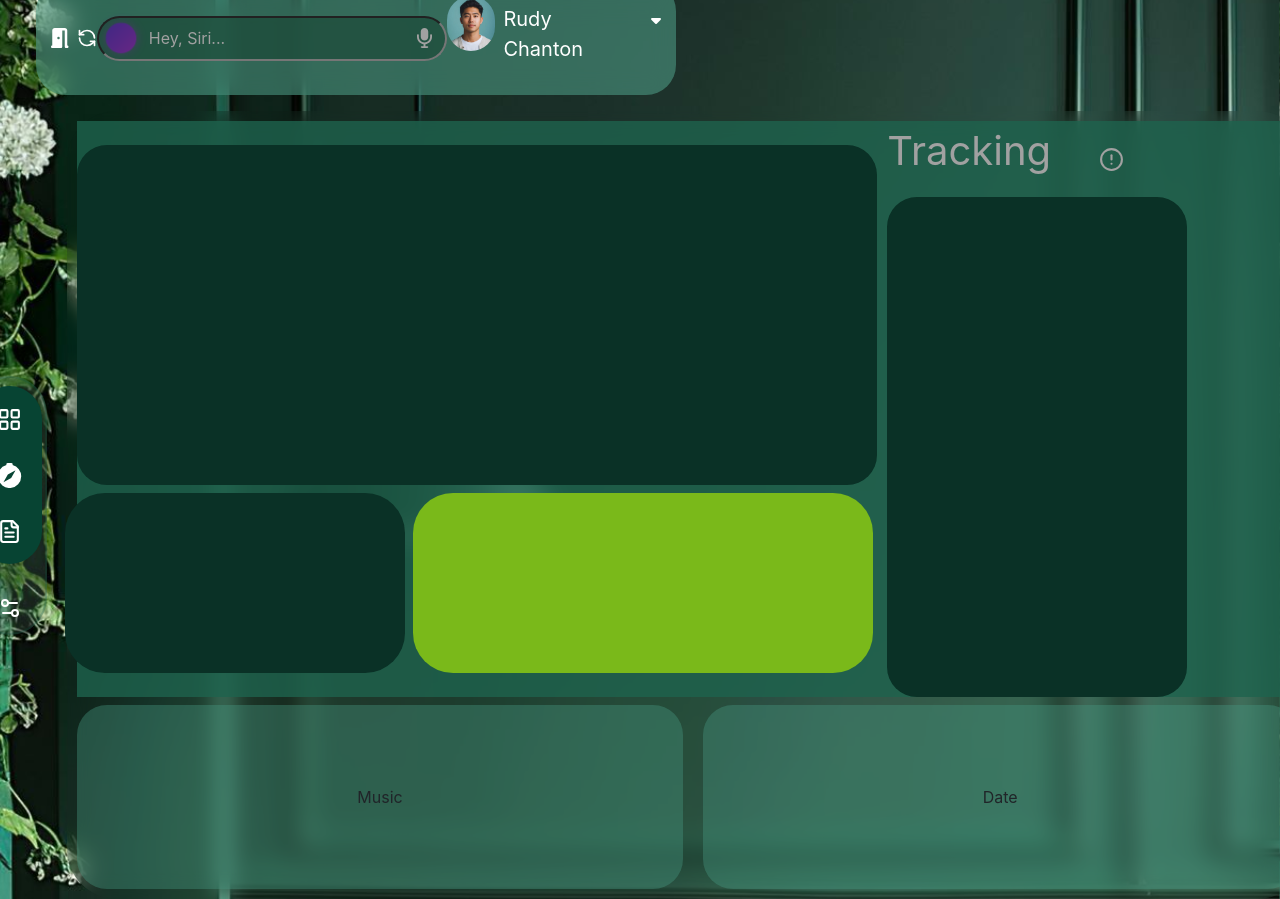
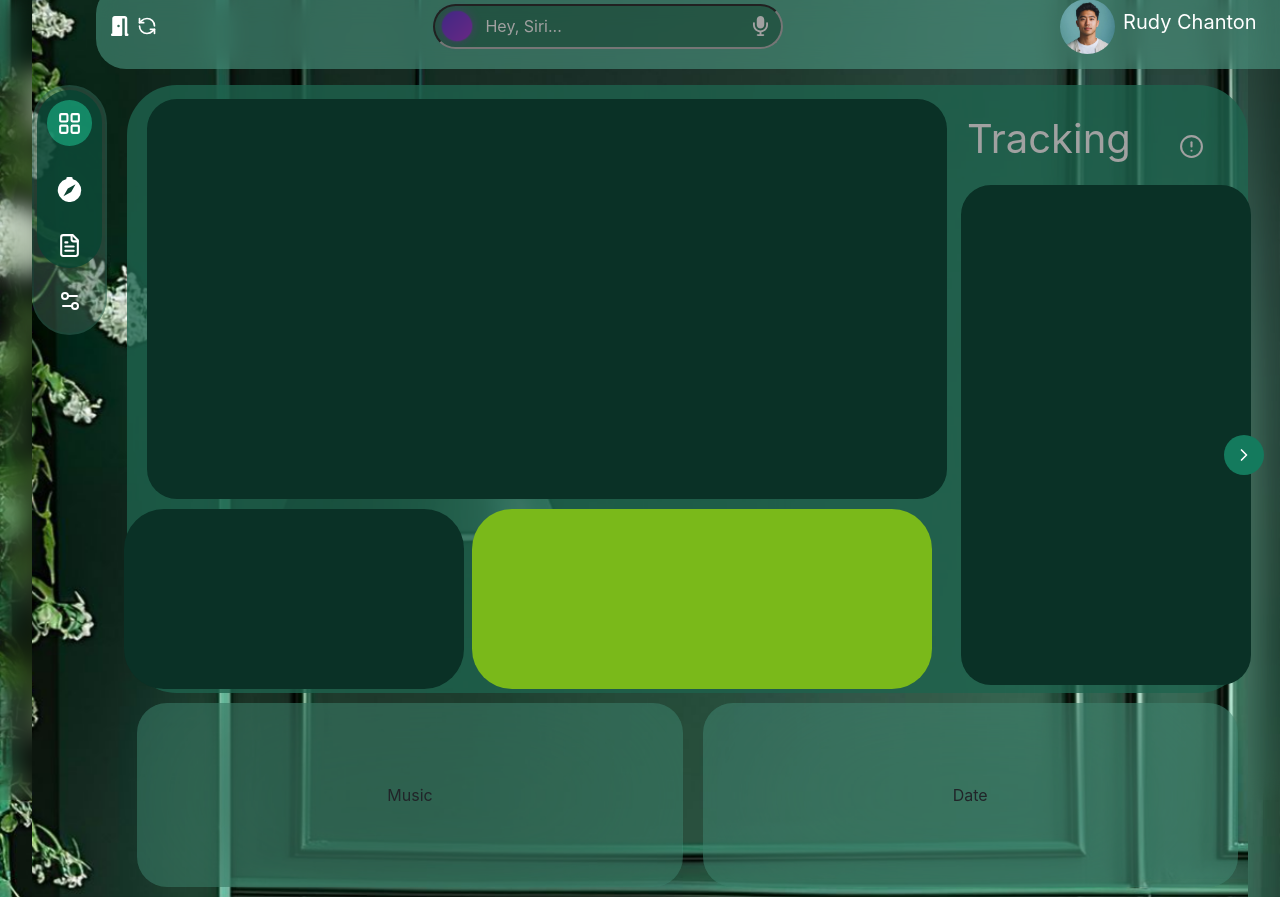
Before and after one commit to brucetravis/gokijany_dashboard_updated, a React (Create React App) app: page /home in a window 1280 px wide. Shown: the top 899 px of the page. Built offline with nearby package versions, Linux system fonts and the light colour scheme.

Commit message:
Home page updates

```diff
--- a/src/App.css
+++ b/src/App.css
@@ -1,5 +1,5 @@
 .app-components {
     display: flex;
-    align-items: center;
+    /* align-items: center; */
     gap: 20px;
 }
--- a/src/components/header/Header.css
+++ b/src/components/header/Header.css
@@ -10,7 +10,8 @@ header {
     border-radius: 30px;
     background-color: rgba(86, 172, 147, 0.5);
     /* backdrop-filter: blur(12px); */
-    width: 50vw;
+    /* width: 50vw; */
+    width: 100%;
 }
 
 .siri {
--- a/src/components/homecomponents/bigdiv/BigDiv.css
+++ b/src/components/homecomponents/bigdiv/BigDiv.css
@@ -1,5 +1,6 @@
 .big-div {
-    padding: 170px 400px;
+    padding: 200px 400px;
     background-color: rgb(10, 49, 38);
     border-radius: 30px;
+    margin: 10px;
 }
--- a/src/components/homecomponents/date/Date.css
+++ b/src/components/homecomponents/date/Date.css
@@ -1,5 +1,5 @@
 .date-page {
-    padding: 80px 280px;
+    padding: 80px 250px;
     background-color: rgba(72, 150, 128, 0.4);
     /* background: transparent; */
     backdrop-filter: blur(100px);
--- a/src/components/homecomponents/music/Music.css
+++ b/src/components/homecomponents/music/Music.css
@@ -1,5 +1,5 @@
 .music-page {
-    padding: 80px 280px;
+    padding: 80px 250px;
     background-color: rgba(72, 150, 128, 0.4);
     /* background: transparent; */
     backdrop-filter: blur(100px);
--- a/src/components/homecomponents/tracking/TrackingDiv.css
+++ b/src/components/homecomponents/tracking/TrackingDiv.css
@@ -1,5 +1,22 @@
 .tracking-div {
-    padding: 250px 150px;
+    padding: 250px 145px;
     background-color: rgb(10, 49, 38);
     border-radius: 30px;
+    margin-right: -1vw;
+    margin-bottom: 1vh;
+    margin-left: -0.5vw;
+    position: relative;
+    /* margin: 15px; */
+    /*margin-left:  */
 }
+
+
+.right-arrows {
+    border-radius: 50px;
+    background-color: rgb(20, 122, 93);
+    padding: 10px;
+    display: flex;
+    gap: 2px;
+    position: absolute;
+    right: -1vw;
+}
--- a/src/components/homecomponents/tracking/TrackingDiv.js
+++ b/src/components/homecomponents/tracking/TrackingDiv.js
@@ -1,8 +1,22 @@
 import React from 'react'
 import './TrackingDiv.css'
+import { ChevronRight } from 'lucide-react'
 
 export default function TrackingDiv() {
   return (
-    <div className='tracking-div'></div>
+    <div className='tracking-div'>
+      <div className='right-arrows'>
+        <ChevronRight
+          size={20}
+          className='text-white'
+        />
+
+        {/* <ChevronRight
+          size={20}
+          className='text-white'
+        /> */}
+      </div>
+
+    </div>
   )
 }
--- a/src/components/sidebar/Sidebar.css
+++ b/src/components/sidebar/Sidebar.css
@@ -2,13 +2,12 @@
   display: flex;
   flex-direction: column;
   align-items: center;
-  padding: 13px;
   backdrop-filter: blur(70px);
-  background: rgba(152, 219, 200, 0.1);
+  background: rgba(90, 131, 120, 0.3);
   border-radius: 50px;
   border: 2px solid rgba(13, 92, 70, 0.2);
-  width: 75px;
-  gap: 30px;
+  height: 250px;
+  gap: 10px;
 }
 
 .sidebar-one {
@@ -16,10 +15,16 @@
     align-items: center;
     flex-direction: column;
     gap: 30px;
-    background-color: rgb(7, 68, 51);
-    padding: 20px;
+    background-color: rgb(7, 68, 51, 0.8);
+    padding: 10px;
     border-radius: 50px;
-    margin-top: -5px;
+    margin: 3px;
+}
+
+.layout {
+    background-color: rgba(30, 206, 156, 0.5);
+    padding: 10px;
+    border-radius: 50px;
 }
 
 /* .icon {
--- a/src/components/sidebar/Sidebar.js
+++ b/src/components/sidebar/Sidebar.js
@@ -100,7 +100,7 @@ export default function Sidebar() {
   return (
     <div className='sidebar_container'>
       <div className='sidebar-one'>
-        <div>
+        <div className='layout'>
           <LayoutGrid
             size={25}
             className='text-white'
@@ -132,7 +132,10 @@ export default function Sidebar() {
       </div>
 
       <div>
-        <Settings2 size={24} className='text-white' />
+        <Settings2
+          size={24}
+          className='text-white m-2'
+        />
       </div>
     </div>
   )
--- a/src/pages/home/Home.css
+++ b/src/pages/home/Home.css
@@ -1,9 +1,9 @@
 .home-page {
     /* background-color: blue; */
-    backdrop-filter: blur(12px);
+    /* backdrop-filter: blur(12px); */
     /* padding: 200px; */
-    border-radius: 50px;
-    padding: 10px;
+    /* border-radius: 50px; */
+    /* padding: 10px; */
     /* border: 5px solid rgba(255, 255, 255, 0.5); */
     position: relative;
 }
@@ -13,17 +13,24 @@
     background-color: rgba(30, 99, 78, 0.8);
     display: flex;
     align-items: center;
+    justify-content: center;
     gap: 10px;
+    border-radius: 50px;
 }
 
 .home-two {
     display: flex;
     align-items: center;
     gap: 20px;
-    margin-top: 1vh;
+    margin: 10px;
 }
 
 .tracking-text {
     color: rgba(161, 161, 161);
     font-size: 40px
 }
+
+
+.tracking-alert-div {
+    margin-top: 3vh;
+}
--- a/src/pages/home/Home.js
+++ b/src/pages/home/Home.js
@@ -15,14 +15,14 @@ export default function Home() {
         <div>
           <BigDiv />
 
-          <div className='d-flex align-items-center mt-2 gap-2'>
+          <div className='d-flex align-items-center gap-2'>
             <Payment />
             <Kasnei />
           </div>
         </div>
 
         <div>
-          <div className='d-flex align-items-center gap-5'>
+          <div className='tracking-alert-div d-flex align-items-center gap-5 '>
             <p className='tracking-text'>Tracking</p>
 
             <AlertCircle
@@ -33,6 +33,7 @@ export default function Home() {
           </div>
           <TrackingDiv />
         </div>
+
       </div>
 
       <div className='home-two'>
```
